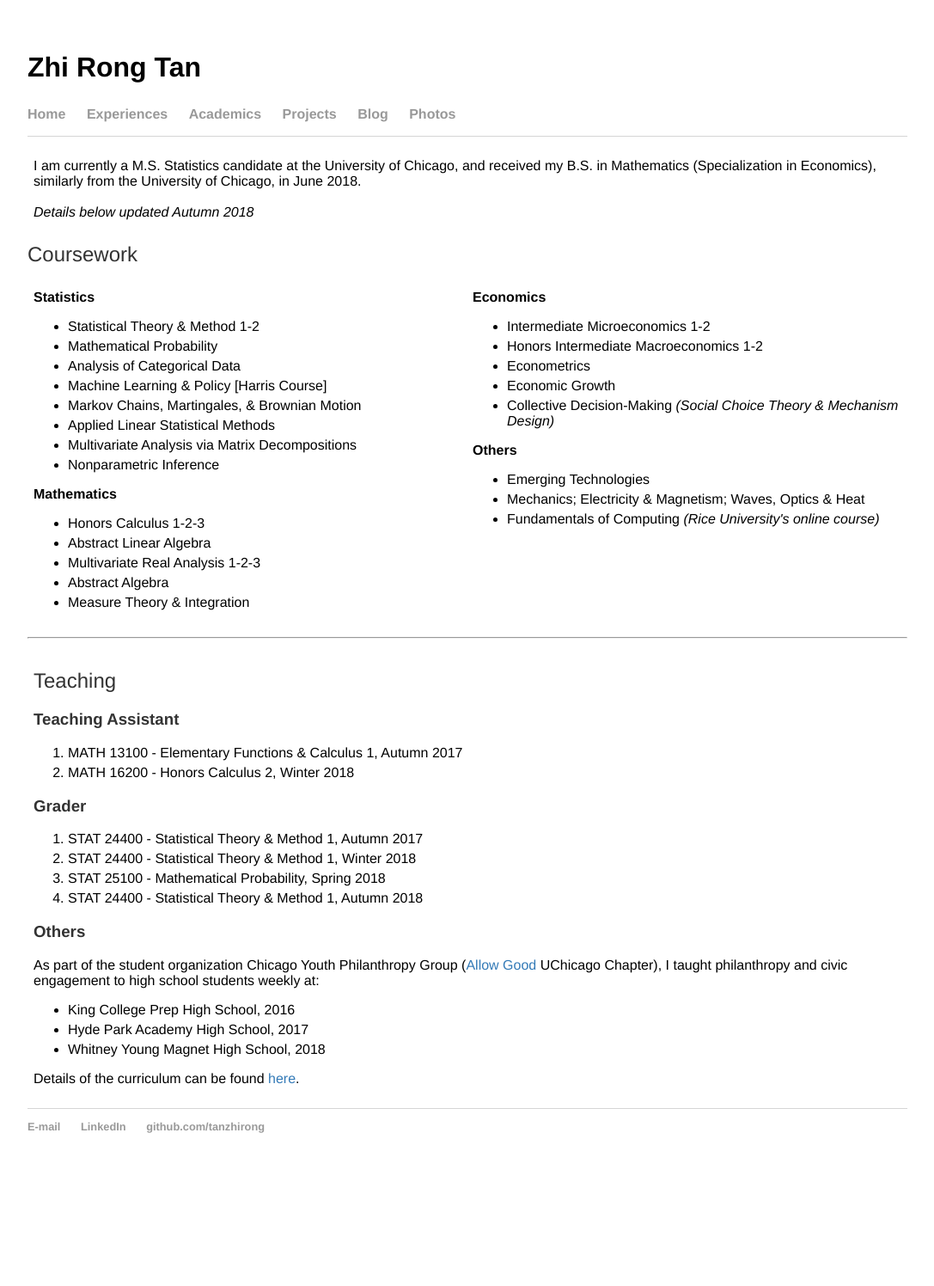
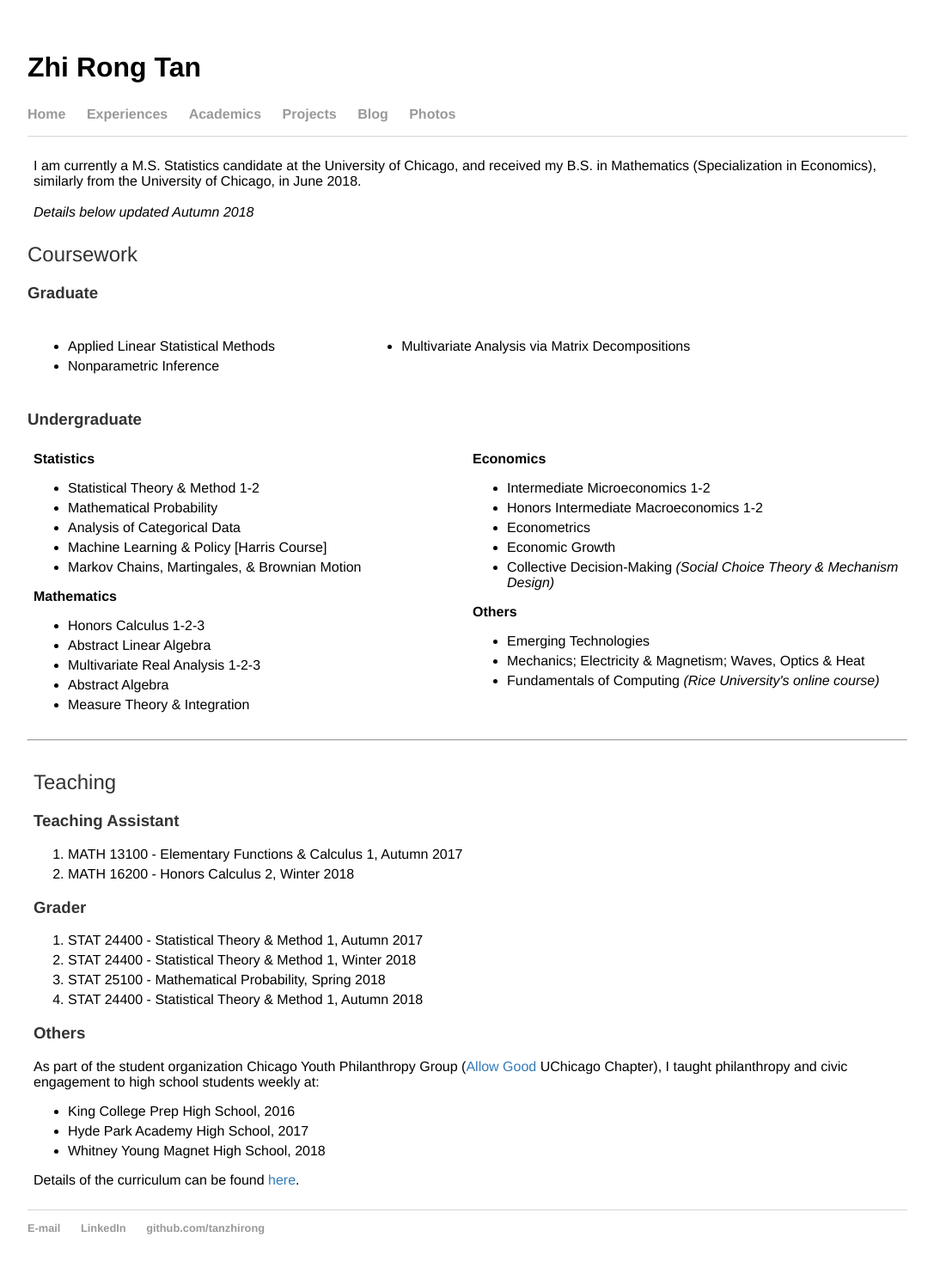
Before and after one commit to tanzhirong/tanzhirong.github.io, a Jekyll site: the page built from acad/index.html, in a window 1280 px wide. Shown: the whole page at 86% size, without its empty margins (96-1183 px from the left). Built offline with Jekyll 4.4.1, drawn with Linux system fonts in a browser that asks for light colours; before the commit the page ends 1378 px from its top, so only the background shows below that.

Commit message:
Update index.html

```diff
--- a/acad/index.html
+++ b/acad/index.html
@@ -7,6 +7,26 @@ I am currently a M.S. Statistics candidate at the University of Chicago, and rec
 <br><br><i>Details below updated Autumn 2018</i>
 	</td></tr></table>
 	<h2>Coursework</h2>
+<h3>Graduate </h3>
+<table>
+	<tr> <td width="50%">
+        <ul>
+	<li>Applied Linear Statistical Methods</li>
+	<li>Nonparametric Inference</li>
+        </ul>
+	</td>
+
+	<td width="50%">
+	<ul>
+	<li>Multivariate Analysis via Matrix Decompositions</li>
+        </ul>
+		</td>
+	</tr>
+</table>
+
+
+
+<h3>Undergraduate</h3>
 <table>
 	<tr>
 		<td width="50%">
```
Also changed, not shown: other parts of acad/index.html (+0 -3 lines).
